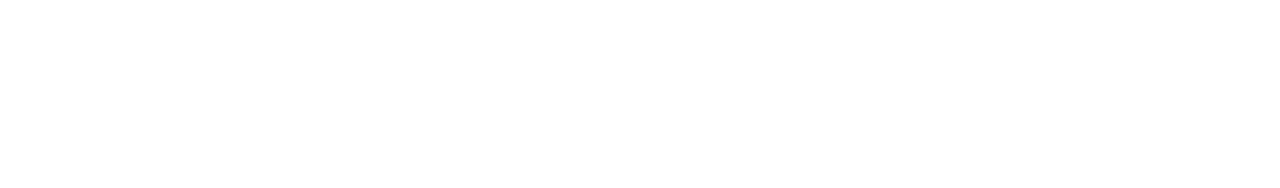
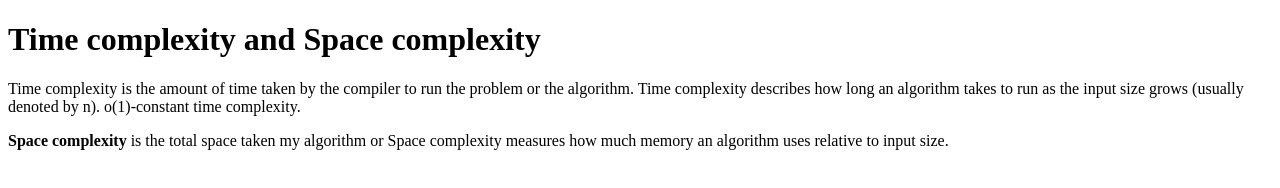
Before and after one commit to acciojob/time-and-space-complexity-KRISHNAKANT-KUSHWAHA, a website: page main.html in a window 1280 px wide. Drawn offline with Linux system fonts and the light colour scheme.

Commit message:
created a submission

```diff
--- a/main.html
+++ b/main.html
@@ -8,7 +8,14 @@
 
 <body>
 	<!-- the entire body must be written by student -->
-    <script type="text/javascript" src="./script.js">
+	<h1>Time complexity and Space complexity</h1>
+	<p>Time complexity is the amount of time taken by the compiler to run the problem or the algorithm. Time complexity describes how long an algorithm takes to run as the input size grows (usually denoted by n).
+     o(1)-constant time complexity.
+	</p>
+    <p><b>Space complexity</b> is the total space taken my algorithm or Space complexity measures how much memory an algorithm uses relative to input size.
+
+	</p>
+	<script type="text/javascript" src="./script.js">
 </script>
 
 </body>
```
